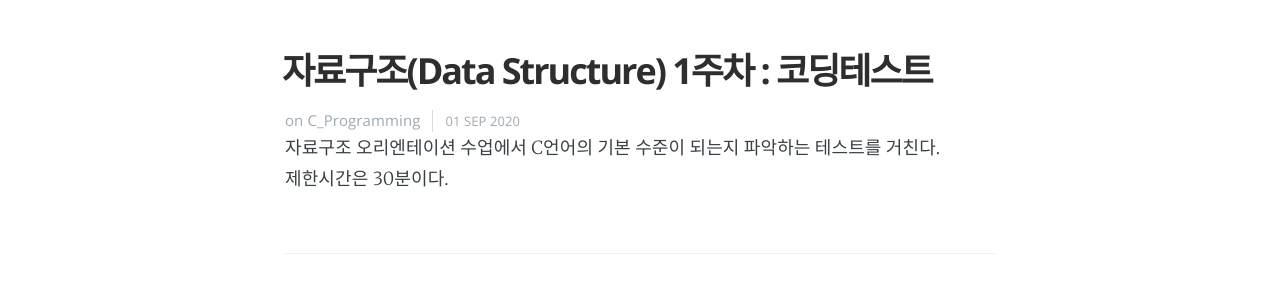
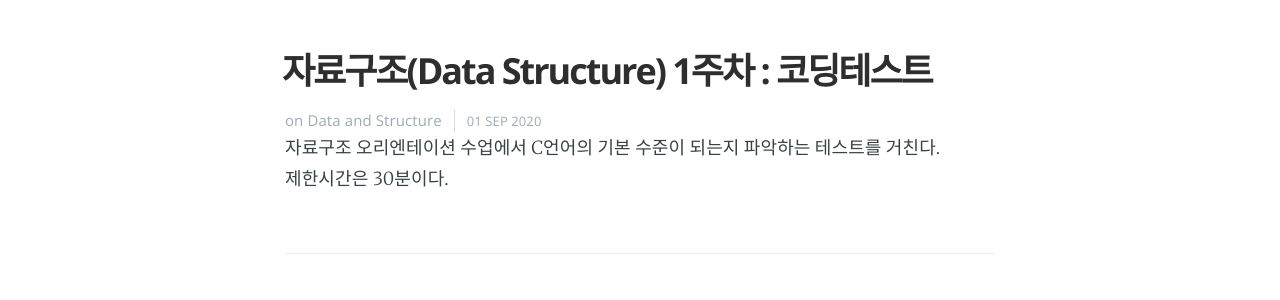
Before and after one commit to kpiswon/kpiswon.github.io, a Jekyll site: the page built from _posts/2020-09-01-data_structure_1w.markdown, in a window 1280 px wide and 900 px high. Shown: the part 128-428 px from the top of the window. Built offline with Jekyll 4.4.1, drawn with Linux system fonts in a browser that asks for light colours; comment, search, counter and statistics services are not loaded.

Commit message:
Update 2020-09-01-data_structure_1w.markdown

```diff
--- a/_posts/2020-09-01-data_structure_1w.markdown
+++ b/_posts/2020-09-01-data_structure_1w.markdown
@@ -2,7 +2,7 @@
 layout: post
 title:  "자료구조(Data Structure) 1주차 : 코딩테스트"
 date:   2020-09-01 10:30:00
-categories: C_Programming
+categories: Data Structure
 tags : [C언어, C, 자료구조, 자료구조 테스트]
 comments: true
 ---
```
